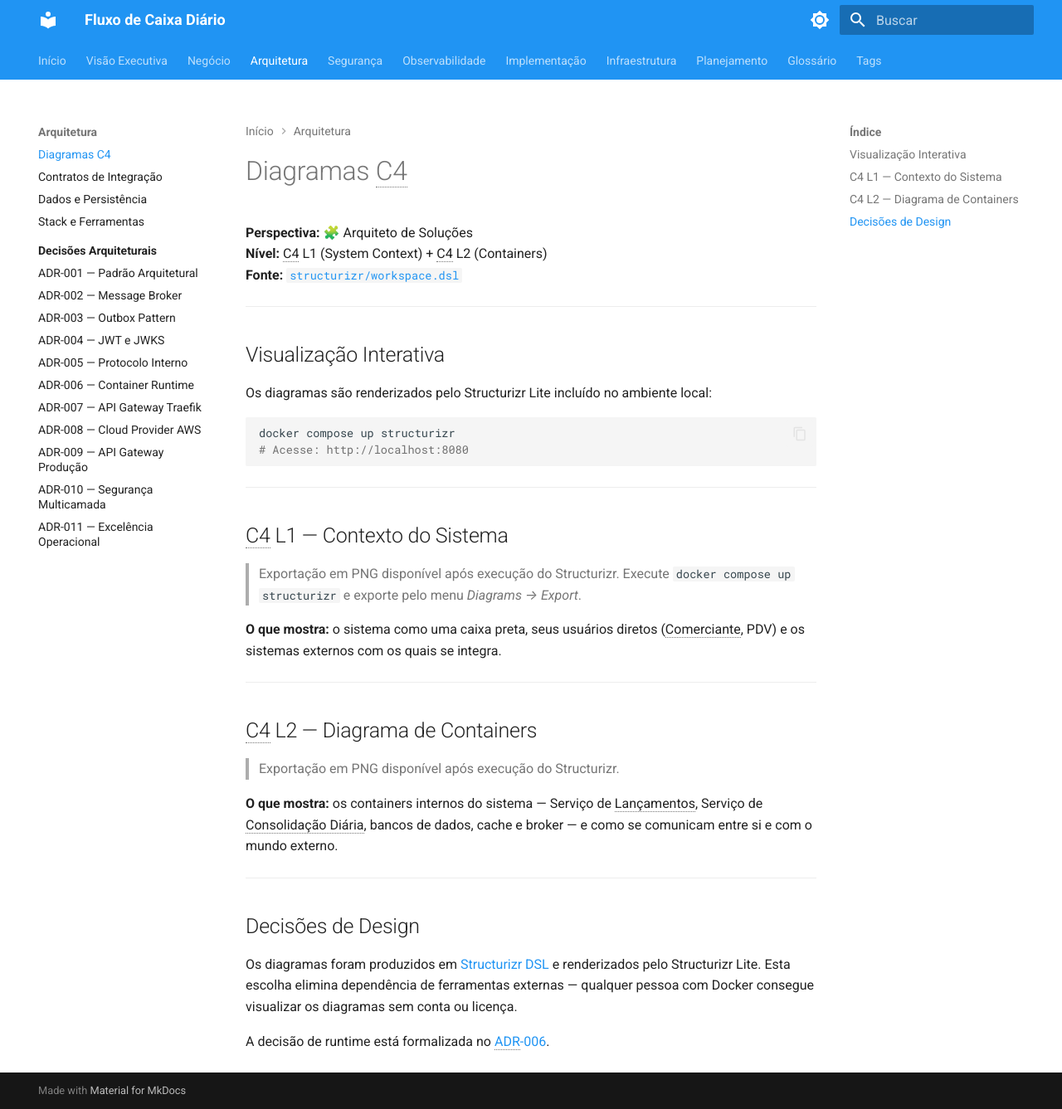
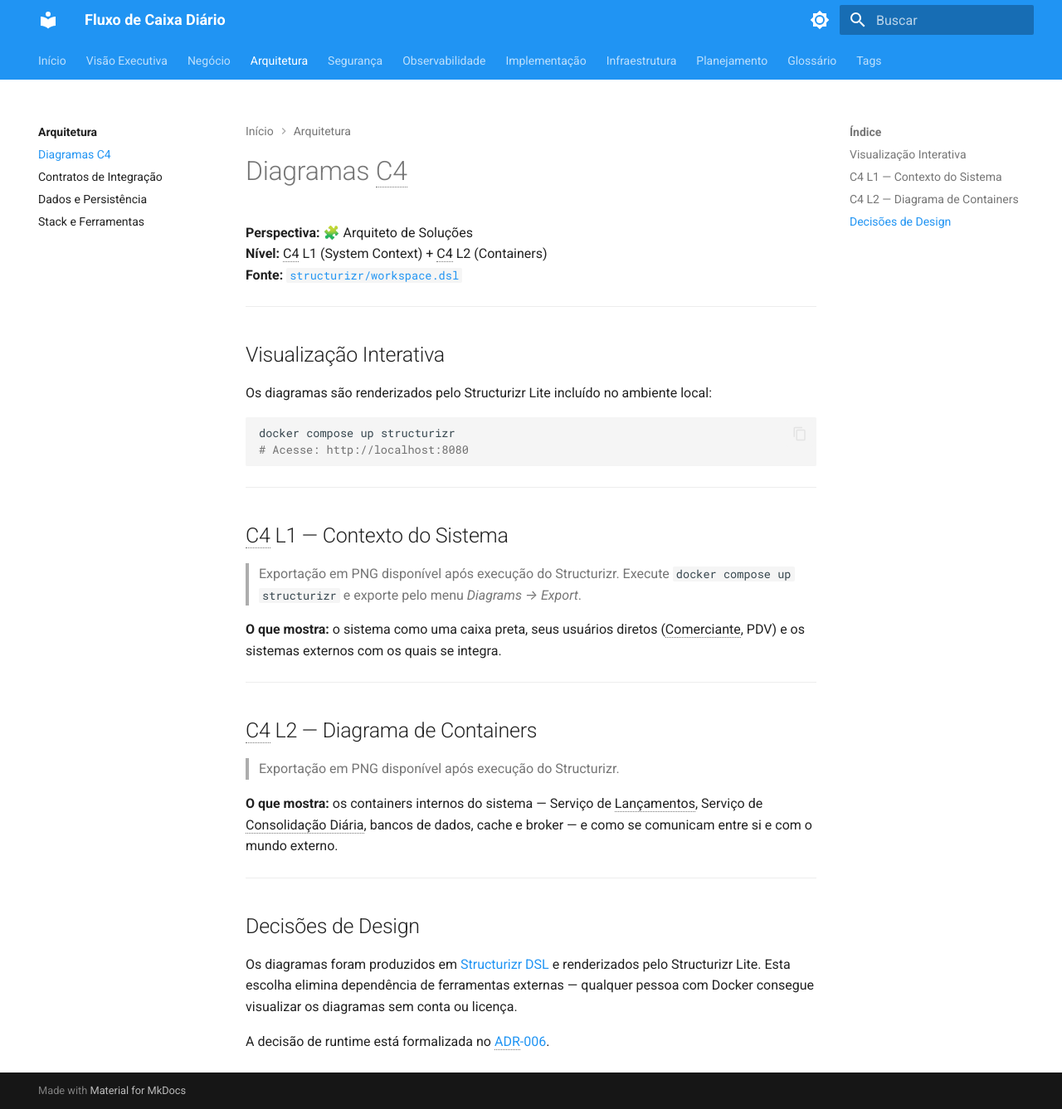
Before and after one commit to gsperim/account-engine-lab, an MkDocs documentation site: the page built from docs/arquitetura/diagramas-c4.md, in a window 1280 px wide and 1337 px high. Shown: the whole window at 83% size. Built offline with MkDocs 1.6.1 and Material for MkDocs 9.7.7, drawn with Linux system fonts in a browser that asks for light colours.

Commit message:
fix(nav): remover ADRs do nav — tabs + sidebar limpo é o estado correto
navigation.tabs não permite páginas fora do nav com sidebar funcional.
O trade-off aceito: sidebar vazio em ADRs individuais acessados pelo índice.
navigation.path (breadcrumbs) mitiga: mostra Início > Arquitetura >
Decisões Arquiteturais no topo da página, permitindo navegação sem o browser.

Co-Authored-By: Claude Sonnet 4.6 <noreply@anthropic.com>

```diff
--- a/mkdocs.yml
+++ b/mkdocs.yml
@@ -15,7 +15,6 @@ theme:
     - navigation.top
     - navigation.indexes
     - navigation.path
-    - navigation.prune
     - search.highlight
     - search.suggest
     - content.code.copy
@@ -81,19 +80,7 @@ nav:
     - Contratos de Integração: engenharia/contratos.md
     - Dados e Persistência: arquitetura/dados.md
     - Stack e Ferramentas: stack.md
-    - Decisões Arquiteturais:
-      - Índice: adr/index.md
-      - ADR-001 — Padrão Arquitetural: adr/ADR-001-padrao-arquitetural.md
-      - ADR-002 — Message Broker: adr/ADR-002-message-broker.md
-      - ADR-003 — Outbox Pattern: adr/ADR-003-outbox-pattern.md
-      - ADR-004 — JWT e JWKS: adr/ADR-004-jwt-validacao-local.md
-      - ADR-005 — Protocolo Interno: adr/ADR-005-protocolo-comunicacao-interna.md
-      - ADR-006 — Container Runtime: adr/ADR-006-container-runtime.md
-      - ADR-007 — API Gateway Traefik: adr/ADR-007-api-gateway.md
-      - ADR-008 — Cloud Provider AWS: adr/ADR-008-cloud-provider.md
-      - ADR-009 — API Gateway Produção: adr/ADR-009-api-gateway-producao.md
-      - ADR-010 — Segurança Multicamada: adr/ADR-010-seguranca.md
-      - ADR-011 — Excelência Operacional: adr/ADR-011-excelencia-operacional.md
+    - Decisões Arquiteturais: adr/index.md
 
   - Segurança: seguranca/index.md
 
```
